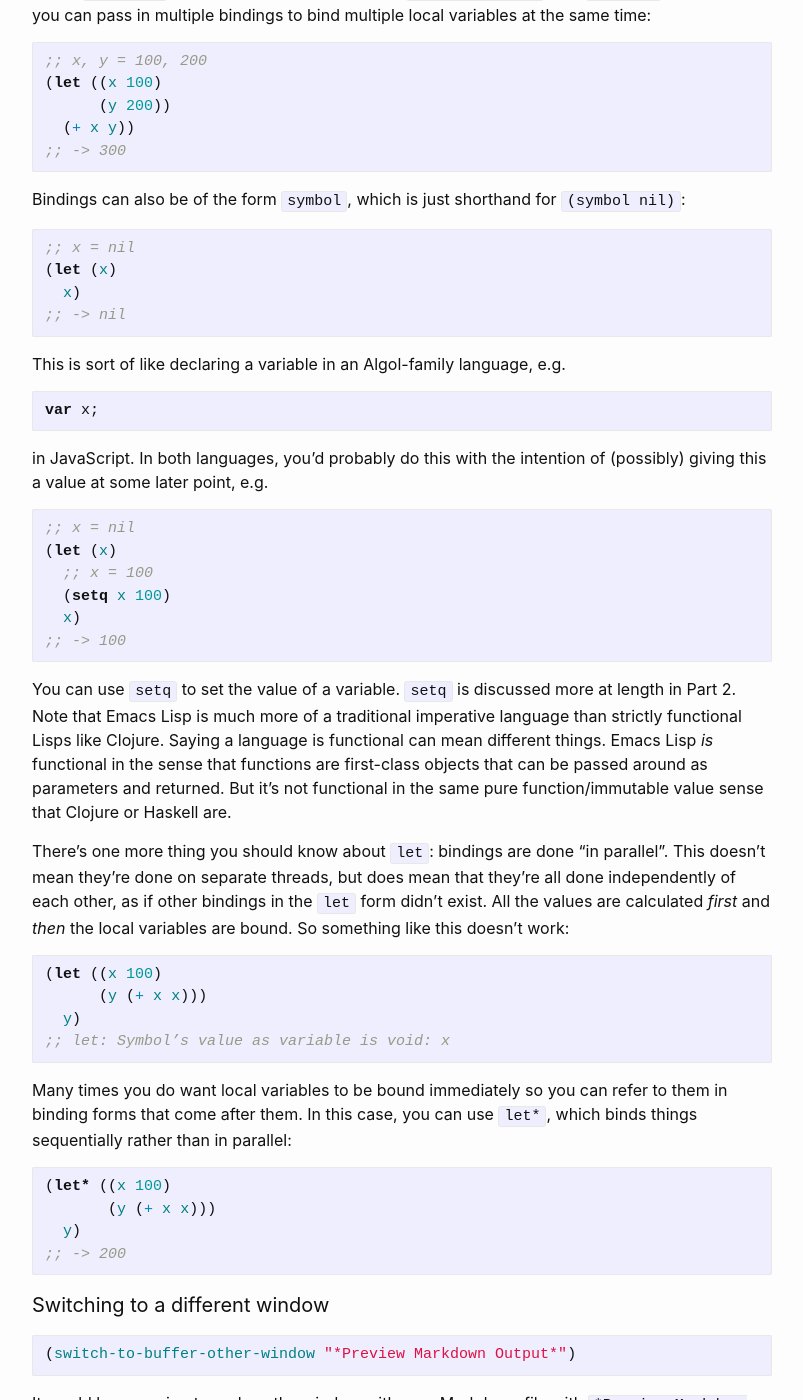
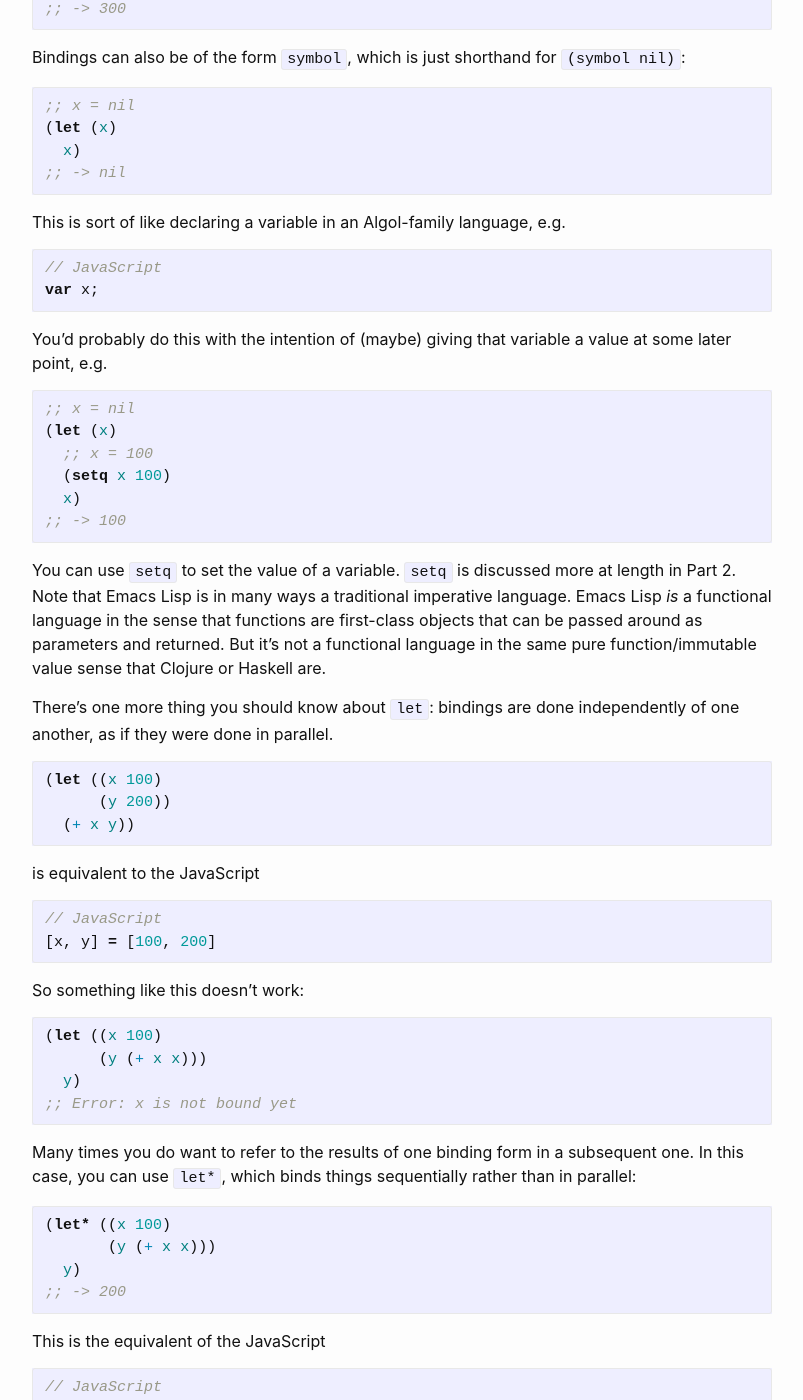
Before and after one commit to camsaul/camsaul.com, a Jekyll site: the page built from _posts/2020-06-09-emacs-lisp-intro-markdown-live-previews-part-1.markdown, in a window 1280 px wide and 1400 px high, scrolled down 5753 px. Shown: the whole window, without its empty margins (238-1041 px from the left). Built offline with Jekyll 4.4.1, drawn with Linux system fonts in a browser that asks for light colours; a script that is not in the unit is left out; some of the changed text lies outside the part shown.

Commit message:
Clarify section on let/let* some more

````diff
--- a/_posts/2020-06-09-emacs-lisp-intro-markdown-live-previews-part-1.markdown
+++ b/_posts/2020-06-09-emacs-lisp-intro-markdown-live-previews-part-1.markdown
@@ -239,16 +239,7 @@ introduce local bindings.
 ```
 
 You might be wondering why you need two sets of parentheses to set `x` in the
-example above, especially if you're familiar with Clojure, where the equivalent
-`let` form would look like
-
-```clojure
-;; Clojure
-(let [x 100]
-  (+ x x))
-```
-
-And there's actually a very good explanation for this. The syntax for `let` is
+example above. The syntax for `let` is
 
 ```emacs-lisp
 (let bindings
@@ -256,8 +247,8 @@ And there's actually a very good explanation for this. The syntax for `let` is
 ```
 
 where `bindings` is a list of bindings of the form `(symbol value)`, e.g. `(x 100)`.
-This means you can pass in multiple bindings to bind multiple local
-variables at the same time:
+This means you can pass in multiple binding forms to bind several local
+variables at once:
 
 ```emacs-lisp
 ;; x, y = 100, 200
@@ -279,11 +270,12 @@ Bindings can also be of the form `symbol`, which is just shorthand for `(symbol
 This is sort of like declaring a variable in an Algol-family language, e.g.
 
 ```javascript
+// JavaScript
 var x;
 ```
 
-in JavaScript. In both languages, you'd probably do this with the intention of
-(possibly) giving this a value at some later point, e.g.
+You'd probably do this with the intention of (maybe) giving that variable a
+value at some later point, e.g.
 
 ```emacs-lisp
 ;; x = nil
@@ -295,28 +287,38 @@ in JavaScript. In both languages, you'd probably do this with the intention of
 ```
 
 You can use `setq` to set the value of a variable. `setq` is discussed more at
-length in Part 2. Note that Emacs Lisp is much more of a traditional imperative
-language than strictly functional Lisps like Clojure. Saying a language is
-functional can mean different things. Emacs Lisp *is* functional in the sense
-that functions are first-class objects that can be passed around as parameters
-and returned. But it's not functional in the same pure function/immutable value
-sense that Clojure or Haskell are.
+length in Part 2. Note that Emacs Lisp is in many ways a traditional imperative
+language. Emacs Lisp *is* a functional language in the sense that functions are
+first-class objects that can be passed around as parameters and returned. But
+it's not a functional language in the same pure function/immutable value sense
+that Clojure or Haskell are.
 
-There's one more thing you should know about `let`: bindings are done "in
-parallel". This doesn't mean they're done on separate threads, but does mean
-that they're all done independently of each other, as if other bindings in the
-`let` form didn't exist. All the values are calculated *first* and *then* the
-local variables are bound. So something like this doesn't work:
+There's one more thing you should know about `let`: bindings are done
+independently of one another, as if they were done in parallel.
+
+```emacs-lisp
+(let ((x 100)
+      (y 200))
+  (+ x y))
+```
+
+is equivalent to the JavaScript
+
+```javascript
+// JavaScript
+[x, y] = [100, 200]
+```
+
+So something like this doesn't work:
 
 ```emacs-lisp
 (let ((x 100)
       (y (+ x x)))
   y)
-;; let: Symbol’s value as variable is void: x
+;; Error: x is not bound yet
 ```
 
-Many times you do want local variables to be bound immediately so you can refer
-to them in binding forms that come after them. In this case, you can use `let*`,
+Many times you do want to refer to the results of one binding form in a subsequent one. In this case, you can use `let*`,
 which binds things sequentially rather than in parallel:
 
 ```emacs-lisp
@@ -324,6 +326,14 @@ which binds things sequentially rather than in parallel:
        (y (+ x x)))
   y)
 ;; -> 200
+```
+
+This is the equivalent of the JavaScript
+
+```javascript
+// JavaScript
+x = 100;
+y = x + x;
 ```
 
 #### Switching to a different window
````
